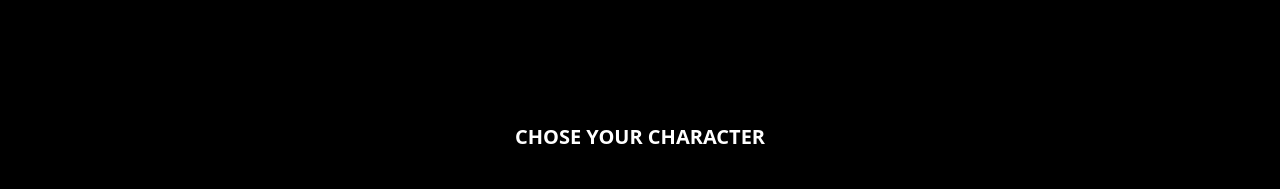
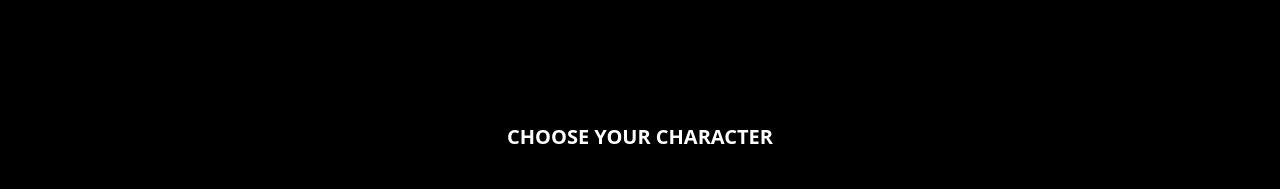
Before and after one commit to naufalaufa/batchse, a React (Vite) app: page / in a window 1280 px wide. Shown: the part 8820-9009 px from the top of the page. Built offline with nearby package versions, Linux system fonts and the light colour scheme.

Commit message:
two commit in selasa 14//2024

```diff
--- a/src/components/Character.jsx
+++ b/src/components/Character.jsx
@@ -12,7 +12,7 @@ import Valez from "../assets/image/valez.png";
 import Daffiz from "../assets/image/david.png";
 import Fawwaz from "../assets/image/fawwaz.png";
 
-import { Button, Carousel, Modal } from "antd";
+import { Carousel } from "antd";
 
 import { useEffect, useRef } from "react";
 import gsap from "gsap";
@@ -32,7 +32,7 @@ const Character = () => {
   return (
     <>
       <h1 className="text-center  whitespace-nowrap my-10 lg:mt-32  font-bold text-xl">
-        CHOSE YOUR CHARACTER
+        CHOOSE YOUR CHARACTER
       </h1>
       <div className="hidden md:grid md:grid-cols-3 lg:grid lg:grid-cols-3">
         <div className="relative">
--- a/src/components/Navbar.jsx
+++ b/src/components/Navbar.jsx
@@ -4,7 +4,7 @@ import LogoSE from "../assets/image/RESISTANCE IN BLOOM.png";
 
 const Navbar = () => {
   return (
-    <div className="navbar fixed top-[-10px] z-[9999999] ">
+    <div className="navbar fixed top-[-19px] z-[9999999] ">
       <div className="flex-1">
         <img className="w-[200px] bg-cover ml-3" src={LogoSE} alt={LogoSE} />
       </div>
```
